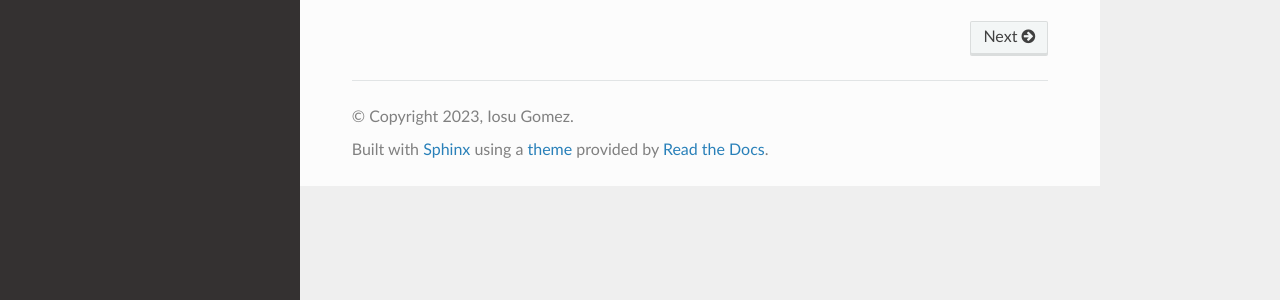
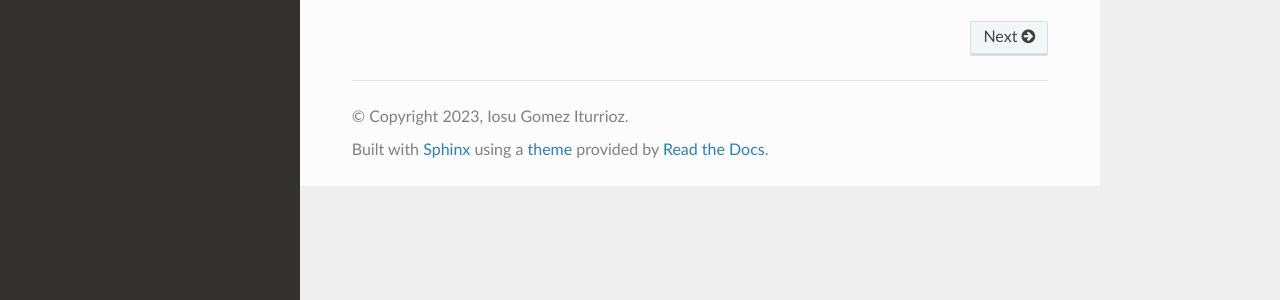
Before and after one commit to iosugomez/iosu-rtd-tutorial, a Sphinx documentation site: the page built from docs/source/index.rst, in a window 1280 px wide. Shown: the part 584-884 px from the top of the page. Built offline with Sphinx 7.4.7 and the Read the Docs theme 2.0.0, drawn with Linux system fonts in a browser that asks for light colours.

Commit message:
Update conf.py

```diff
--- a/docs/source/conf.py
+++ b/docs/source/conf.py
@@ -3,7 +3,7 @@
 # -- Project information
 
 project = 'Doku Adibidea'
-copyright = '2023, Iosu Gomez'
+copyright = '2023, Iosu Gomez Iturrioz'
 author = 'Iosu Gomez'
 
 release = '0.1'
```
